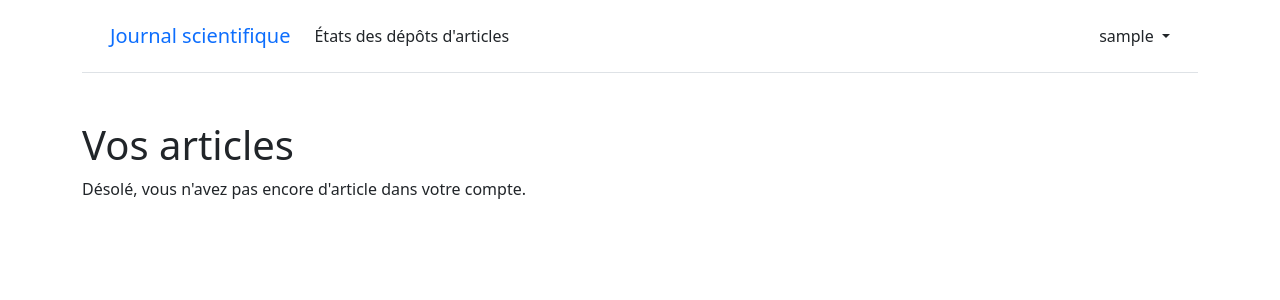
After one commit to BuiTTm/SystemeGestionArticleJournal, a Django app: page /articles in a window 1280 px wide. The commit adds this page. Shown: the top 300 px of the page. Run offline with Django 4.2, Linux system fonts and the light colour scheme; the visitor is signed in with stand-in values (Sample User, id 1); data that the repository does not hold is empty.

Commit message:
feat: view articles list

```diff
--- a/SystemeGestionArticleJournal/urls.py
+++ b/SystemeGestionArticleJournal/urls.py
@@ -27,4 +27,6 @@ urlpatterns = [
     #User
     path('', views.home, name='home'),
 
+    # Articles
+    path('articles', views.articles, name='articles'),
 ]
--- /dev/null
+++ b/soumissionArticle/templates/articles/list.html
@@ -0,0 +1,20 @@
+<!doctype html>
+
+{% extends "journal/base.html" %}
+
+{% block content %}
+
+<div class="mt-5">
+    <h1>Vos articles</h1>
+    {% if articles|length >= 1 %}
+    <ul>
+        {% for article in articles %}
+        <li>{{ article.titre }}</li>
+        {% endfor %}
+    </ul>
+    {% else %}
+    <p>Désolé, vous n'avez pas encore d'article dans votre compte.</p>
+    {% endif %}
+</div>
+
+{% endblock %}
--- a/soumissionArticle/views.py
+++ b/soumissionArticle/views.py
@@ -1,20 +1,25 @@
-from xml.etree.ElementTree import tostring
-from django.shortcuts import render, redirect, get_object_or_404, reverse
-from django.contrib.auth.forms import UserCreationForm, AuthenticationForm
-from django.contrib.auth.models import User
-from django.conf import settings
-from django.db import IntegrityError
-from django.contrib.auth import login, logout, authenticate
-from .forms import SoumissionArticleForm
-from .models import SoumissionArticle
-from django.utils import timezone
-from django.contrib.auth.decorators import login_required
-#from paypal.standard.forms import PayPalPaymentsForm
-from django.views.decorators.csrf import csrf_exempt
-from datetime import datetime
-from io import BytesIO
-
-import xml.dom.minidom
+from http.client import HTTPResponse
+from django.shortcuts import render
+from .models import Article, ArticleAuteur
 
 def home(request):
     return render(request, 'journal/home.html')
+
+def articles(request):
+    if request.user.is_authenticated:
+        if request.method == 'GET':
+            articles_auteurs = ArticleAuteur.objects.filter(auteur_principal_id=request.user.id)
+            ids = map(lambda x: x.id, articles_auteurs)
+
+            articles = Article.objects.filter(auteur_id__in=ids)
+            context = {
+                'articles': articles,
+            }
+            return render(request, 'articles/list.html', context)
+        else:
+            if request.POST['title']:
+                return render(request, 'journal/home.html')
+            else:
+                return render(request, 'journal/home.html')
+    else:
+        return HTTPResponse('Unauthorized', status=401)
--- a/templates/journal/base.html
+++ b/templates/journal/base.html
@@ -1,5 +1,6 @@
 <!DOCTYPE html>
 <html>
+
 <head>
   <meta charset="utf-8">
   <title>{% block title %}Systeme de gestion d'article{% endblock title %}</title>
@@ -7,28 +8,30 @@
   initial-scale=1, shrink-to-fit=no">
 
   <!-- Bootstrap CSS -->
-  <link href="https://cdn.jsdelivr.net/npm/bootstrap@5.1.3/dist/css/bootstrap.min.css" rel="stylesheet" integrity="sha384-1BmE4kWBq78iYhFldvKuhfTAU6auU8tT94WrHftjDbrCEXSU1oBoqyl2QvZ6jIW3" crossorigin="anonymous">
+  <link href="https://cdn.jsdelivr.net/npm/bootstrap@5.1.3/dist/css/bootstrap.min.css" rel="stylesheet"
+    integrity="sha384-1BmE4kWBq78iYhFldvKuhfTAU6auU8tT94WrHftjDbrCEXSU1oBoqyl2QvZ6jIW3" crossorigin="anonymous">
 </head>
+
 <body>
   <div class="container">
     <header class="p-3 mb-3 border-bottom">
       <div class="container">
         <div class="d-flex flex-wrap align-items-center justify-content-center
           justify-content-lg-start">
-          <a class="navbar-brand" href="{% url 'home' %}">Journal scientfiques</a>
+          <a class="navbar-brand" href="{% url 'home' %}">Journal scientifique</a>
           <ul class="nav col-12 col-lg-auto me-lg-auto mb-2 justify-content-center
             mb-md-0">
-          {% if user.is_authenticated %}
-            <li><a href="{% url 'home' %}" class="nav-link px-2 link-dark"> États des dépôts d'articles</a></li>
+            {% if user.is_authenticated %}
+            <li><a href="{% url 'articles' %}" class="nav-link px-2 link-dark"> États des dépôts d'articles</a></li>
           </ul>
           <div class="dropdown text-end">
-            <a href="#" class="d-block link-dark text-decoration-none dropdown-toggle"
-              id="dropdownUser1" data-bs-toggle="dropdown" aria-expanded="false">
+            <a href="#" class="d-block link-dark text-decoration-none dropdown-toggle" id="dropdownUser1"
+              data-bs-toggle="dropdown" aria-expanded="false">
               {{ user.username }}
             </a>
             <ul class="dropdown-menu text-small" aria-labelledby="dropdownUser1">
               <li><a class="dropdown-item" href="{% url 'password_change'%}">
-                Change password</a></li>
+                  Change password</a></li>
               <li><a class="dropdown-item" href="{% url 'logout' %}">Log Out</a></li>
             </ul>
           </div>
@@ -50,6 +53,9 @@
   </div>
 
   <!-- Bootstrap JavaScript Bundle -->
-  <script src="https://cdn.jsdelivr.net/npm/bootstrap@5.1.3/dist/js/bootstrap.bundle.min.js" integrity="sha384-ka7Sk0Gln4gmtz2MlQnikT1wXgYsOg+OMhuP+IlRH9sENBO0LRn5q+8nbTov4+1p" crossorigin="anonymous"></script>
+  <script src="https://cdn.jsdelivr.net/npm/bootstrap@5.1.3/dist/js/bootstrap.bundle.min.js"
+    integrity="sha384-ka7Sk0Gln4gmtz2MlQnikT1wXgYsOg+OMhuP+IlRH9sENBO0LRn5q+8nbTov4+1p" crossorigin="anonymous">
+  </script>
 </body>
+
 </html>
```
